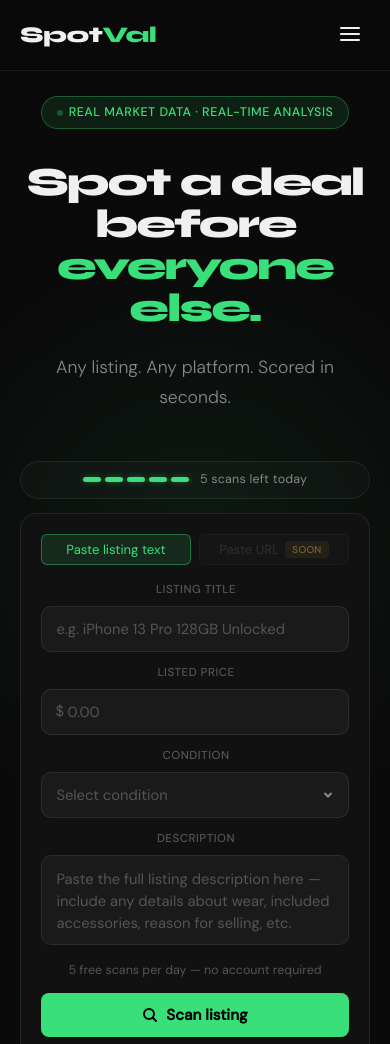
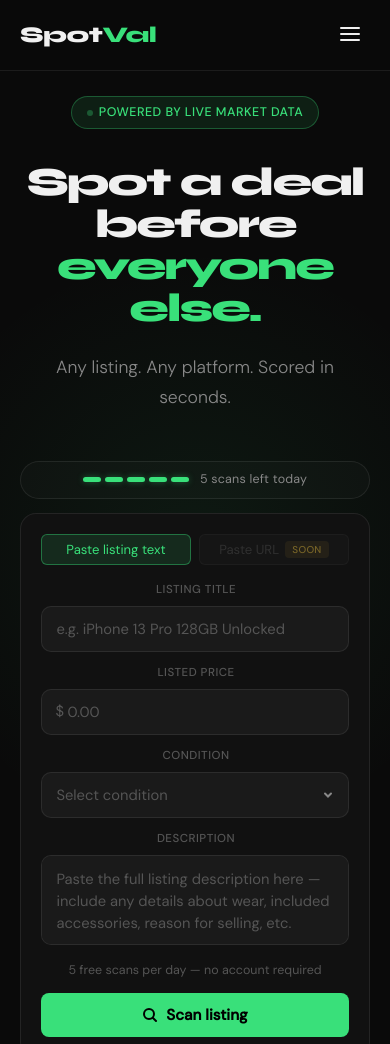
Before and after one commit to spotval/spotval, a website: page index.html in a window 390 px wide. Shown: the top 1044 px of the page. Drawn offline with Linux system fonts and the light colour scheme.

Commit message:
Add files via upload

```diff
--- a/index.html
+++ b/index.html
@@ -1515,6 +1515,11 @@
   .hero-fade > *:nth-child(5) { animation-delay: 0.5s; }
   .hero-fade > *:nth-child(6) { animation-delay: 0.6s; }
 
+  /* Hide mobile menu on desktop — it should only appear via hamburger on mobile */
+  @media (min-width: 769px) {
+    .mobile-menu { display: none; }
+  }
+
   /* MOBILE */
   @media (max-width: 768px) {
     nav { padding: 0.85rem 1.25rem; }
@@ -1604,7 +1609,7 @@
   <div class="hero-fade" style="display:contents;">
     <div class="badge">
       <div class="badge-dot"></div>
-      Real market data · Real-time analysis
+      Powered by live market data
     </div>
 
     <h1>Spot a deal before<br><em>everyone else.</em></h1>
```
